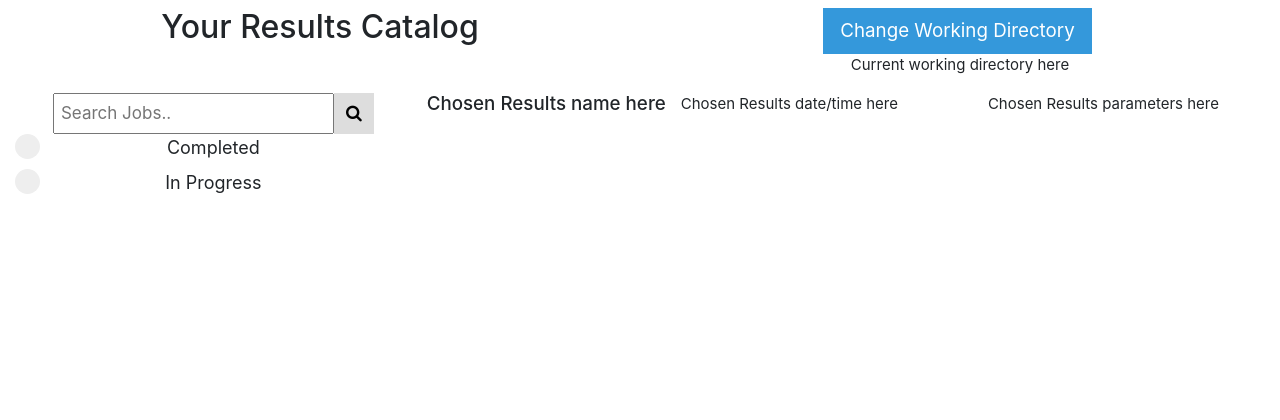
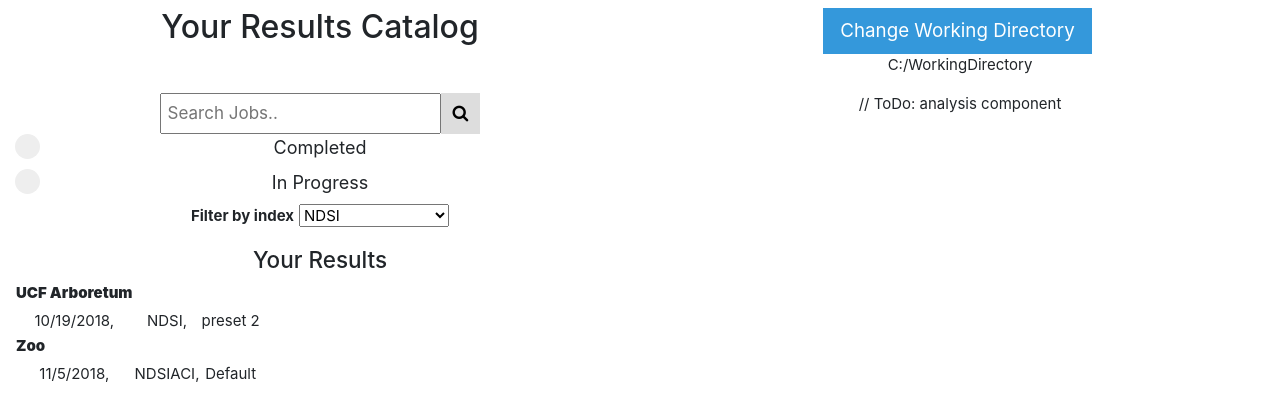
Before and after one commit to jonathanbeever/mangrove, a React (Create React App) app: page / in a window 1280 px wide. Shown: the top 420 px of the page. Built offline with nearby package versions, Linux system fonts and the light colour scheme.

Commit message:
Finish basic components, continue work on formatting

```diff
--- a/public/electron.js
+++ b/public/electron.js
@@ -9,7 +9,7 @@ const isDev = require('electron-is-dev');
 let mainWindow;
 
 function createWindow() {
-  mainWindow = new BrowserWindow({width: 900, height: 680});
+  mainWindow = new BrowserWindow({width: 900, height: 680, minWidth: 900, minHeight: 680});
   mainWindow.loadURL(isDev ? 'http://localhost:3000' : `file://${path.join(__dirname, '../build/index.html')}`);
   mainWindow.on('closed', () => mainWindow = null);
 }
--- a/src/App.css
+++ b/src/App.css
@@ -52,13 +52,17 @@
 .btn-info:not(:disabled):not(.disabled):active,.btn-info:not(:disabled):not(.disabled).active,.show>.btn-info.dropdown-toggle{color:#fff;background-color:#435252;border-color:#000}
 .btn-info:not(:disabled):not(.disabled):active:focus,.btn-info:not(:disabled):not(.disabled).active:focus,.show>.btn-info.dropdown-toggle:focus{box-shadow:0 0 0 .2rem rgba(0,90,90,0.5)}
 
+.table-wrapper {
+  overflow: auto;
+}
+
 input[type=text] {
   padding: 6px;
   font-size: 17px;
 }
 
-input[type=radio] {
-
+.search-container {
+  margin-bottom: 10px;
 }
 
 .search-container button {
@@ -137,3 +141,13 @@ input[type=radio] {
 	border-radius: 50%;
 	background: white;
 }
+
+th {
+  text-align:left;
+  padding-bottom: 5px;
+}
+
+select {
+  margin-left: 5px;
+  width: 150px;
+}
--- a/src/App.js
+++ b/src/App.js
@@ -3,14 +3,22 @@ import logo from './logo.svg';
 import './App.css';
 import Catalog from './components/catalog';
 
+const RESULTS = [
+  {name: 'UCF Arboretum', date: '10/19/2018', index: 'NDSI', params: 'preset 2'},
+  {name: 'Zoo', date: '11/5/2018', index: ['NDSI', 'ACI'], params: 'Default'}
+];
+
 class App extends Component {
   render() {
     return (
       <div className="App">
-      <Catalog />
+        <Catalog
+          results={RESULTS} />
       </div>
     );
   }
 }
 
+
+
 export default App;
--- a/src/components/catalog.js
+++ b/src/components/catalog.js
@@ -1,42 +1,26 @@
 import React, { Component } from 'react';
 
-class Catalog extends Component {
-
-  constructor(props) {
-    super(props);
-
-    // Todo: add handlers here
-
-    // Todo: add state elements here
-
+class WorkingDirectory extends Component {
+   render() {
+     const wd = this.props.wd;
+     return (
+       <div>
+         <button className="btn btn-lg btn-info">Change Working Directory</button>
+         <p>{wd}</p>
+       </div>
+     );
+   }
 }
 
+class FilterJobs extends Component {
   render() {
-    return (
-      <div className="container-fluid">
-          <div className="row">
-            <div className="col">
-              <h3>Your Results Catalog</h3>
-            </div>
-            <div className="col">
-              <button className="btn btn-lg btn-info">Change Working Directory</button>
-              <p>Current working directory here</p>
-            </div>
-          </div>
-          <div className="row">
-            <div className="col-4">
-              <div className="row">
-                <div className="col">
+    return(
       <div class="search-container">
-                    <form action="">
+        <form id="searchForm">
           <input name="searchJob" type="text" placeholder="Search Jobs.." />
           <button type="submit"><i class="fa fa-search"></i></button>
         </form>
-                  </div>
-                </div>
-              </div>
-              <div className="row">
-                <div className="col">
+        <div id="radioButtons">
           <label class="radio-container">Completed
             <input name="searchType" type="radio" value="Completed" />
             <span class="checkmark"></span>
@@ -46,20 +30,102 @@ class Catalog extends Component {
             <span class="checkmark"></span>
           </label>
         </div>
+        <div id="filterIndex">
+          <label for="index"><b>Filter by index</b></label>
+          <select name="index">
+            <option value="ndsi">NDSI</option>
+            <option value="aci">ACI</option>
+            <option value="adi">ADI</option>
+            <option value="rms">RMS</option>
+          </select>
         </div>
       </div>
-            <div className="col-8">
-              <div class="results-name-container">
+    );
+  }
+}
+
+class ResultTable extends Component {
+  render() {
+    const rows = [];
+    let lastName = null;
+
+    this.props.results.forEach((result) => {
+      if(result.name !== lastName) {
+        rows.push(
+          <ResultName
+            result={result.name}
+            key={result.name} />
+        );
+      }
+      rows.push(
+        <ResultRow
+          result={result}
+          key={result.name} />
+      );
+      lastName = result.name;
+    });
+
+    return(
+      <div class="table-wrapper">
+        <table>
+          <tbody>{rows}</tbody>
+        </table>
+      </div>
+    );
+  }
+}
+
+class ResultName extends Component {
+  render(){
+    const result = this.props.result;
+    return(
+      <tr>
+        <th>
+          <b>{result}</b>
+        </th>
+      </tr>
+    );
+  }
+}
+
+class ResultRow extends Component {
+  render() {
+    const result = this.props.result;
+    const resultDate = result.date;
+    const resultIndex = result.index;
+    const resultParam = result.params;
+    return(
+      <tr>
+        <td>{resultDate},</td>
+        <td>{resultIndex},</td>
+        <td>{resultParam}</td>
+      </tr>
+    );
+  }
+}
+
+class Catalog extends Component {
+  render() {
+    return (
+      <div className="container-fluid">
         <div className="row">
-                  <h5>Chosen Results name here</h5>
           <div className="col">
-                    <p>Chosen Results date/time here</p>
+            <h3>Your Results Catalog</h3>
           </div>
           <div className="col">
-                    <p>Chosen Results parameters here</p>
+            <WorkingDirectory
+              wd="C:/WorkingDirectory" />
           </div>
         </div>
+        <div className="row">
+          <div className="col">
+            <FilterJobs />
+            <h4>Your Results</h4>
+            <ResultTable
+              results={this.props.results} />
           </div>
+          <div className="col">
+            // ToDo: analysis component
           </div>
         </div>
       </div>
```
Also changed, not shown: src/components/hierarchy.txt (added). Lines whose indentation alone changed are shown as unchanged.
